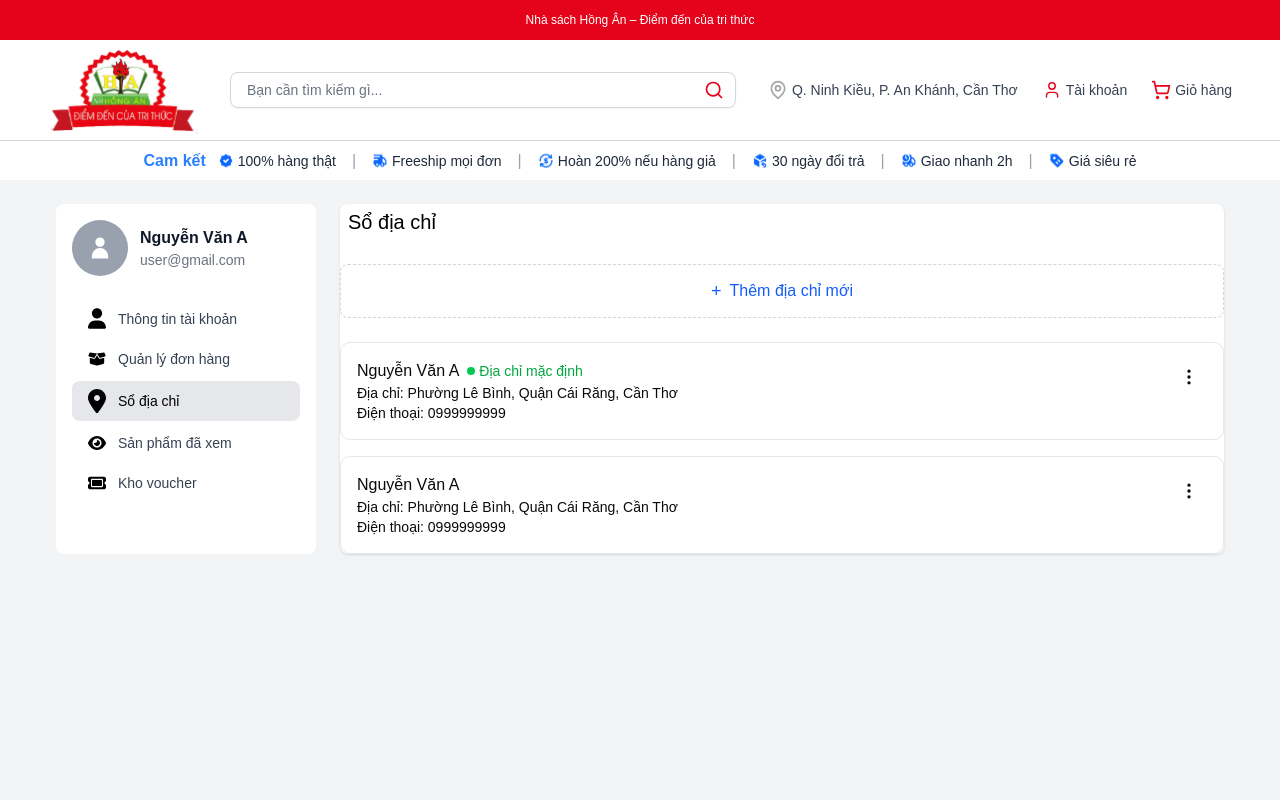
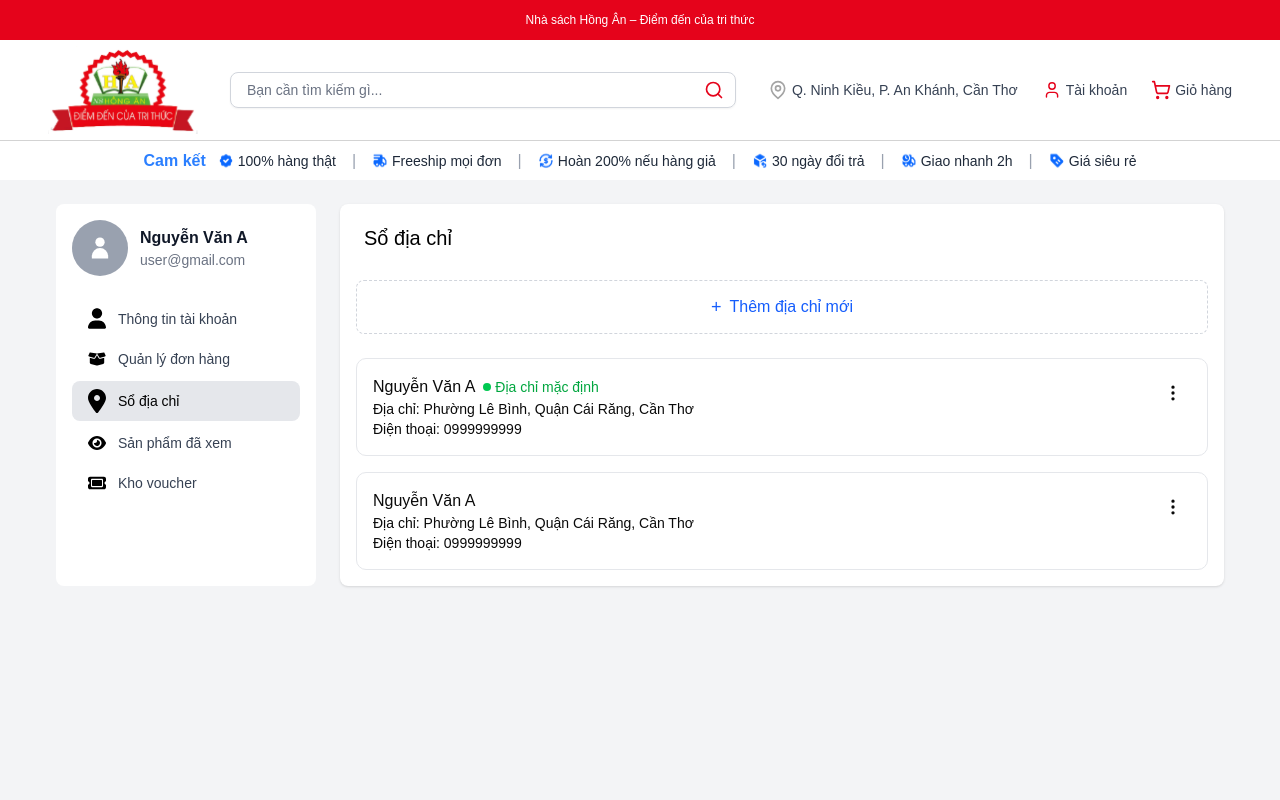
Before and after one commit to khainq2305/goldenbee-hongan-website, a Next.js app: page /so-dia-chi in a window 1280 px wide. Shown: the top 800 px of the page. Built offline with nearby package versions, Linux system fonts and the light colour scheme.

Commit message:
fix sodiachi

```diff
--- a/package.json
+++ b/package.json
@@ -25,11 +25,11 @@
     "react-dom": "^19.0.0",
     "react-hook-form": "^7.60.0",
     "react-icons": "^5.5.0",
+    "react-show-more-text": "^1.7.1",
     "react-slick": "^0.30.3",
     "slick-carousel": "^1.8.1",
     "swiper": "^11.2.10",
     "tailwind-merge": "^3.3.0",
-    "react-show-more-text": "^1.7.1",
     "tailwind-scrollbar-hide": "^4.0.0"
   },
   "devDependencies": {
@@ -38,8 +38,8 @@
     "@types/node": "^20",
     "@types/react": "^19",
     "@types/react-dom": "^19",
+    "@types/react-show-more-text": "^1.4.5",
     "@types/react-slick": "^0.23.13",
-    "@types/react-show-more-text": "^1.4.5",
     "eslint": "^9",
     "eslint-config-next": "15.3.2",
     "tailwindcss": "^4",
--- a/src/app/(account)/so-dia-chi/page.tsx
+++ b/src/app/(account)/so-dia-chi/page.tsx
@@ -35,7 +35,7 @@ export default function SoDiaChiPage() {
   return (
     <>
       {/* Nội dung bên phải */}
-      <section className="md:col-span-3 space-y-6">
+      <section className="md:col-span-3 space-y-6 p-4">
         <h1 className="text-xl text-black px-2 py-1 rounded">Sổ địa chỉ</h1>
         <Link href={'/so-dia-chi/them-moi'} className="w-full border border-dashed border-gray-300 rounded-md py-3 flex items-center justify-center gap-2 bg-white hover:bg-gray-50 transition">
           <span className="text-blue-600 text-lg">+</span>
```
Also changed, not shown: 1 other file (tests, documents, lock files or other folders).
